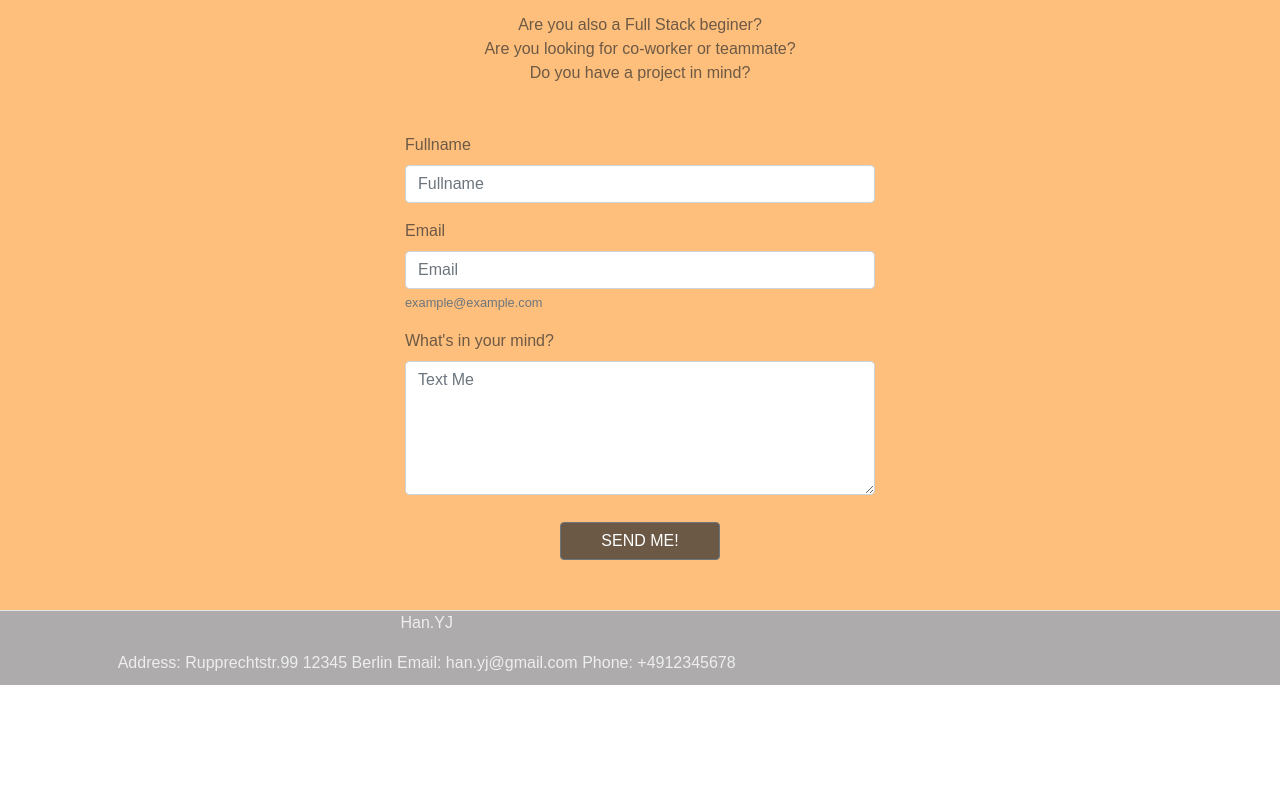
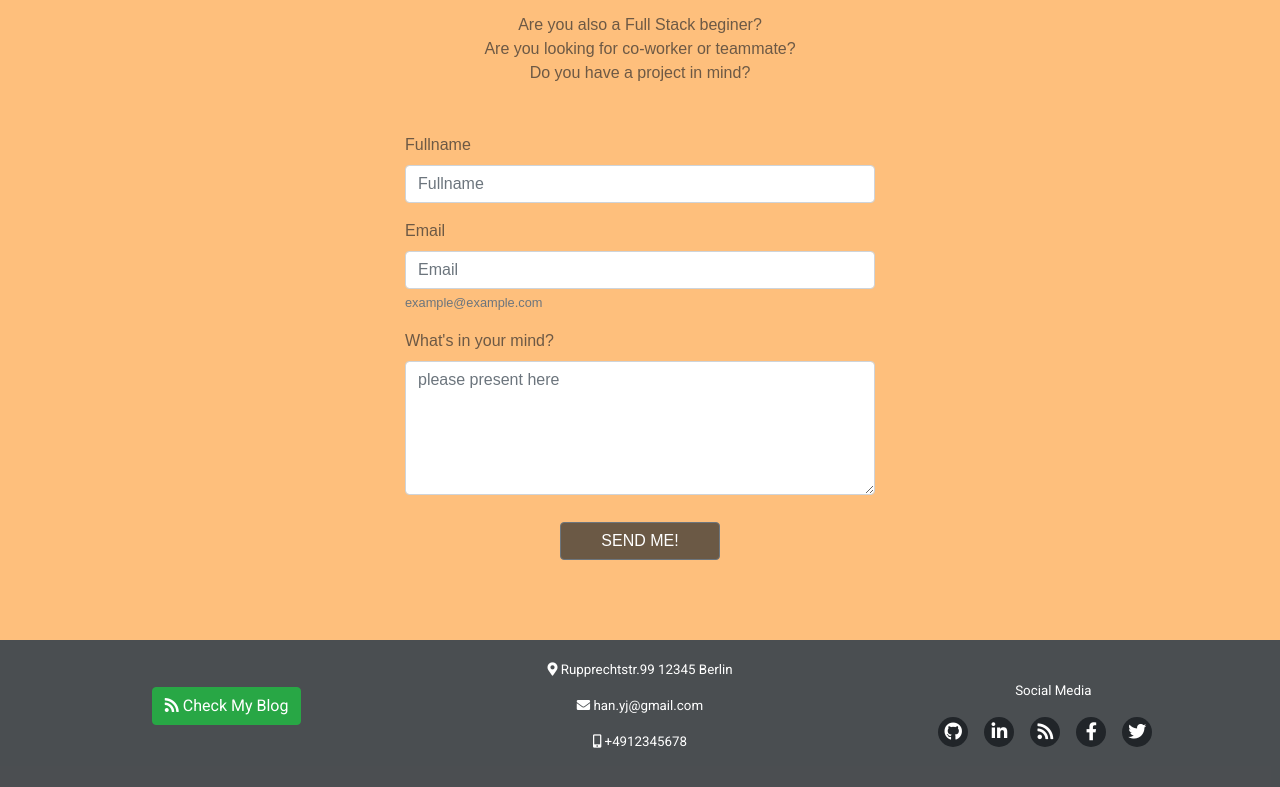
Before and after one commit to Y-username/milestone-project-1, a plain HTML site: page index.html in a window 1280 px wide. Shown: the part 1775-2562 px from the top of the page. Before the commit the page ends 2460 px from the top, so only its background shows below. Drawn offline with nearby package versions, Linux system fonts and the light colour scheme.

Commit message:
finished footer and landing page

```diff
--- a/assets/main.css
+++ b/assets/main.css
@@ -102,13 +102,10 @@ body {
 .aboutme-row iframe {
     margin-bottom: 20px;
 }
-button[type="button"]  {
-    background-color: #212529a8;
-    color: white;
-}
 /*-----------------contactpage-----------------------*/
 .contactpage {
     background-color: #feb567db;
+    padding-bottom: 10vh;
 }
 .spacing-row {
     height: 20vh;
@@ -124,3 +121,33 @@ button[type="submit"] {
     width: 10em;
     background-color: #212529a8;
 }
+
+/*-----------------Footer----------------------*/
+#footer-row {
+    background-color: #212529cf;
+    color: white;
+    padding: 20px;
+    font-family: "Roboto"; sans-serif;
+    font-size: smaller;
+}
+.footer-social-links li a i {
+    width: 30px;
+    height: 30px;
+    padding: 11px 3px;
+    border-radius: 50%;
+    font-size: 18px;
+    line-height: 7px;
+    text-align: center;
+    color: white;
+    background: #212529;
+    transition: all 0.5s ease-in-out;
+    -moz-transition: all 0.5s ease-in-out;
+    -webkit-transition: all 0.5s ease-in-out;
+    -o-transition: all 0.5s ease-in-out;
+}
+.footer-social-links li a i:hover {
+    background-color: #29a645;
+}
+.footer-social-links li a {
+    color: #030303;
+}
--- a/index.html
+++ b/index.html
@@ -46,17 +46,16 @@
 	                    	</a>
 						</li>
 						<li class="list-inline-item mr-3">
-							<a target="_blank" href="https://twitter.com/YolandaHan8">
-                            <i class="fab fa-twitter" aria-hidden="true"></i>
-                            <span class="sr-only">Twitter</span>
-                        	</a>
+							<a target="_blank" href="https://github.com/Y-username">
+                        <i class="fab fa-github" aria-hidden="true"></i>
+                        <span class="sr-only">Github</span>
+                    	</a>
 						</li>
 						<li class="list-inline-item mr-3">
 							<a target="_blank" href="https://github.com/Y-username">
-                            <i class="fab fa-github" aria-hidden="true"></i>
-                            <span class="sr-only">Twitter</span>
-                        	</a>
-						</li>
+                        <i class="fab fa-linkedin-in" aria-hidden="true"></i>
+                        <span class="sr-only">LinkedIn</span>
+                    	</a>
 					</ul>
 				</div>
 			</nav>
@@ -137,11 +136,11 @@
 								</div>
 								<div class="form-group">
 									<label for="messageinput">What's in your mind?</label>
-									<textarea name="message" class="form-control" id="messageinput" rows="5" placeholder="Text Me" required></textarea>
+									<textarea name="message" class="form-control" id="messageinput" rows="5" placeholder="please present here" required></textarea>
 								</div>
 								<div class="form-row text-center">
 									<div class="col col">
-										<button class="btn btn-secondary" type="submit" value="Send">SEND ME!</buttoN>
+										<button class="btn btn-secondary" type="submit" value="Send">SEND ME!</button>
 									</div>
 								</div>
 							</form>
@@ -149,23 +148,62 @@
 					</div>
 			</div>
 		</div>
-		<!---footer--->
-		<div class="row align-items-end">
-			<footer class="col" style="background: #adabab; color:#eee; margin-top:50px; margin-bottom: 0; border-top:1px solid #e5e5e5; text-align:center;">
-				<div class="row">
-					<P class="col-10 col-lg-8">Han.YJ</p>
+	</div>
+	<!---footer--->
+	<footer class="container-fluid">
+		<div class="row" id="footer-row">
+			<div class="col-12 col-md-4 text-center align-self-center mb-3">
+				<a href="#" class="btn btn-success" role="button" aria-pressed="true">
+					<i class="fas fa-rss"></i>
+					Check My Blog
+				</a>
+			</div>
+			<div class="col-12 col-md-4 text-center">
+				<p><i class="fas fa-map-marker-alt"></i> Rupprechtstr.99 12345 Berlin</p>
+				<p><i class="fas fa-envelope"></i> han.yj@gmail.com</p>
+				<p><i class="fas fa-mobile-alt"></i> +4912345678</p>
+			</div>
+			<div class="col-12 col-md-4 my-3 align-self-center">
+				<div class="row justify-content-center">
+					<p>Social Media</p>
 				</div>
-				<div class="row" style="margin-bottom:10px">
-					<div class="col-10 col-lg-8">
-						<span>Address: Rupprechtstr.99 12345 Berlin</span>
-						<span>Email: han.yj@gmail.com</span>
-						<span>Phone: +4912345678</span>
-					</div>
+				<div class="row justify-content-center">
+					<ul class="nav list-inline footer-social-links">
+						<li class="list-inline-item mr-3">
+							<a target="_blank" href="https://github.com/Y-username">
+                        <i class="fab fa-github" aria-hidden="true"></i>
+                        <span class="sr-only">Github</span>
+                    	</a>
+						</li>
+						<li class="list-inline-item mr-3">
+							<a target="_blank" href="https://github.com/Y-username">
+                        <i class="fab fa-linkedin-in" aria-hidden="true"></i>
+                        <span class="sr-only">LinkedIn</span>
+                    	</a>
+						</li>
+						<li class="list-inline-item mr-3">
+							<a target="_blank" href="https://github.com/Y-username">
+                        <i class="fas fa-rss" aria-hidden="true"></i>
+                        <span class="sr-only">Blog</span>
+                    	</a>
+						</li>
+						<li class="list-inline-item mr-3">
+							<a target="_blank" href="https://www.facebook.com/profile.php?id=100004365375150">
+                        <i class="fab fa-facebook-f" aria-hidden="true"></i>
+                        <span class="sr-only">Facebook</span>
+                    	</a>
+						</li>
+						<li class="list-inline-item mr-3">
+							<a target="_blank" href="https://twitter.com/YolandaHan8">
+                        <i class="fab fa-twitter" aria-hidden="true"></i>
+                        <span class="sr-only">Twitter</span>
+                    	</a>
+						</li>
+					</ul>
 				</div>
-			</footer>
+			</div>
 		</div>
-	</div>
-
+	</footer>
 	</div>
 	<script src="https://code.jquery.com/jquery-3.3.1.slim.min.js" integrity="sha384-q8i/X+965DzO0rT7abK41JStQIAqVgRVzpbzo5smXKp4YfRvH+8abtTE1Pi6jizo" crossorigin="anonymous"></script>
 	<script src="https://cdnjs.cloudflare.com/ajax/libs/popper.js/1.14.7/umd/popper.min.js" integrity="sha384-UO2eT0CpHqdSJQ6hJty5KVphtPhzWj9WO1clHTMGa3JDZwrnQq4sF86dIHNDz0W1" crossorigin="anonymous"></script>
```
